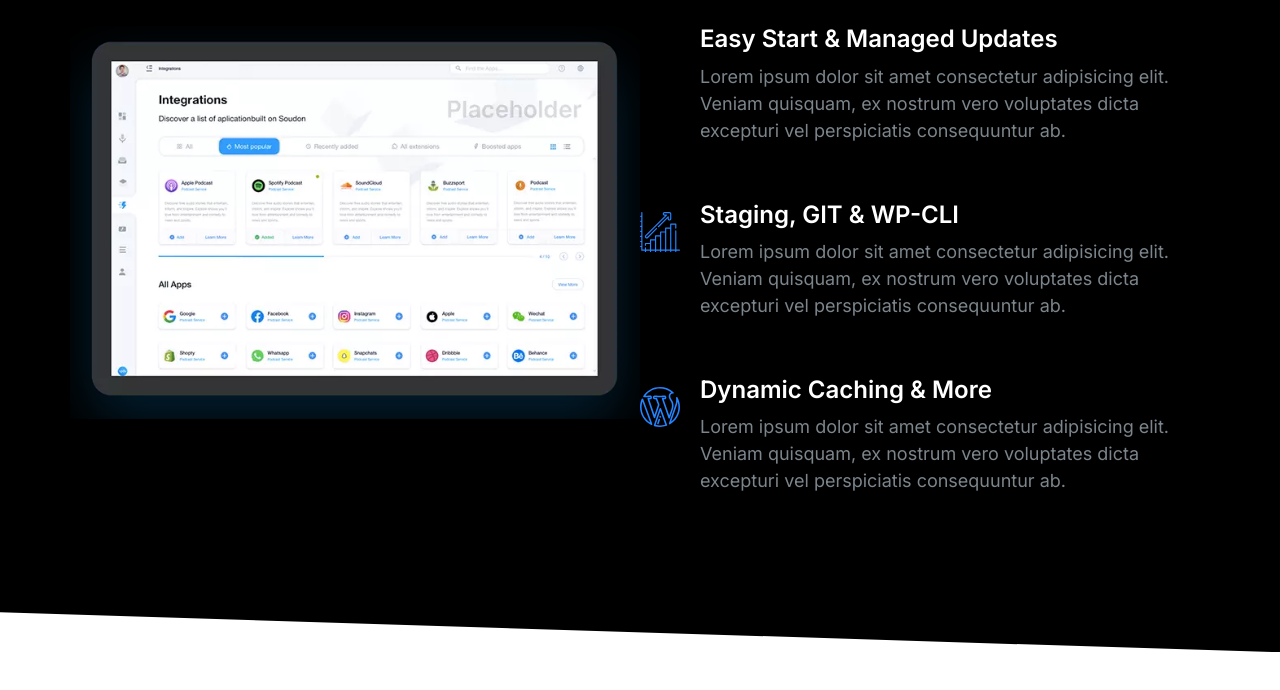
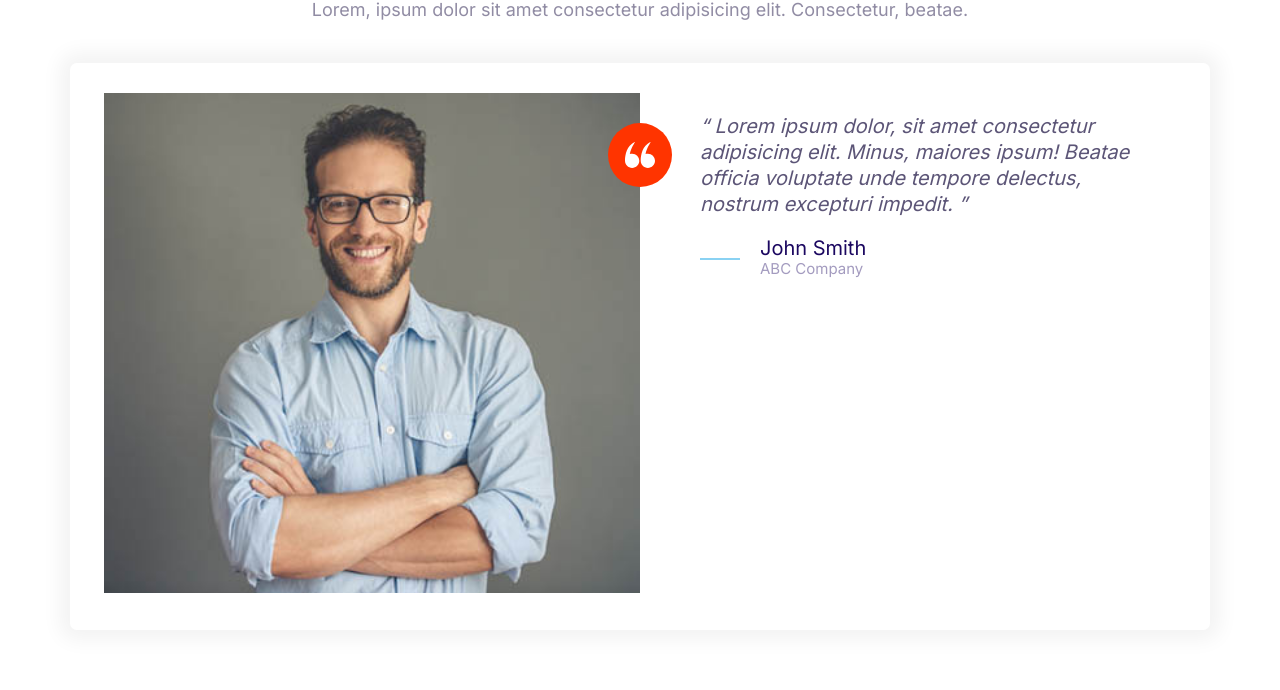
Before and after one commit to isaac-adeoti/moshify, a plain HTML site: page index.html in a window 1280 px wide. Shown: the part 151-841 px from the top of the page. Before the commit the page ends 803 px from the top, so only its background shows below. Drawn offline with Linux system fonts and the light colour scheme.

Commit message:
Add testimonial block component with customer quotes

```diff
--- a/index.html
+++ b/index.html
@@ -14,78 +14,52 @@
     <title>Document</title>
   </head>
   <body>
-    <section class="block block--dark block--skewed-right block-showcase">
+    <section class="block">
       <header class="block__header">
-        <h2>User-friendly Control Panel</h2>
+        <h2>What Our Customers are Saying</h2>
+        <p>
+          Lorem, ipsum dolor sit amet consectetur adipisicing elit. Consectetur,
+          beatae.
+        </p>
       </header>
-      <div class="container grid grid--1x2">
-        <picture>
-          <source
-            type="image/webp"
-            srcset="images/ipad.webp 1x, images/ipad@2x.webp 2x"
+      <div class="container">
+        <div class="card testimonial">
+          <div class="grid grid--1x2">
+            <div class="testimonial__image">
+              <img
+                src="images/testimonial.jpg"
+                alt="A happy smiling customer"
               />
-          <source
-            type="image/png"
-            srcset="images/ipad.png 1x, images/ipad@2x.png 2x"
-          />
-          <img class="block-showcase__image" src="images/ipad.png" alt="" />
-        </picture>
-        <div class="block-showcase__content">
-          <div>
+              <span class="icon-container icon-container--accent">
+                <svg class="icon icon--white icon--small">
+                  <use xlink:href="images/sprite.svg#quotes"></use>
+                </svg>
+              </span>
+            </div>
+            <blockquote class="quote">
+              <p class="quote__text">
+                Lorem ipsum dolor, sit amet consectetur adipisicing elit. Minus,
+                maiores ipsum! Beatae officia voluptate unde tempore delectus,
+                nostrum excepturi impedit.
+              </p>
+              <footer>
                 <div class="media">
                   <div class="media__image">
-                <svg class="icon icon--primary">
-                  <use xlink:href="images/sprite.svg#snap"></use>
+                    <svg class="icon icon--primary quote__line">
+                      <use xlink:href="images/sprite.svg#line"></use>
                     </svg>
                   </div>
                   <div class="media__body">
-                <h3 class="media__title">Easy Start & Managed Updates</h3>
-                <p>
-                  Lorem ipsum dolor sit amet consectetur adipisicing elit.
-                  Veniam quisquam, ex nostrum vero voluptates dicta excepturi
-                  vel perspiciatis consequuntur ab.
-                </p>
+                    <h3 class="media__title quote__author">John Smith</h3>
+                    <p class="quote__organization">ABC Company</p>
                   </div>
                 </div>
-          </div>
-          <div>
-            <div class="media">
-              <div class="media__image">
-                <svg class="icon icon--primary">
-                  <use xlink:href="images/sprite.svg#growth"></use>
-                </svg>
-              </div>
-              <div class="media__body">
-                <h3 class="media__title">Staging, GIT & WP-CLI</h3>
-                <p>
-                  Lorem ipsum dolor sit amet consectetur adipisicing elit.
-                  Veniam quisquam, ex nostrum vero voluptates dicta excepturi
-                  vel perspiciatis consequuntur ab.
-                </p>
-              </div>
-            </div>
-          </div>
-          <div>
-            <div class="media">
-              <div class="media__image">
-                <svg class="icon icon--primary">
-                  <use xlink:href="images/sprite.svg#wordpress"></use>
-                </svg>
-              </div>
-              <div class="media__body">
-                <h3 class="media__title">Dynamic Caching & More</h3>
-                <p>
-                  Lorem ipsum dolor sit amet consectetur adipisicing elit.
-                  Veniam quisquam, ex nostrum vero voluptates dicta excepturi
-                  vel perspiciatis consequuntur ab.
-                </p>
-              </div>
-            </div>
+              </footer>
+            </blockquote>
           </div>
         </div>
       </div>
     </section>
-
     <script src="js/main.js"></script>
   </body>
 </html>
```
Also changed, not shown: components/block-testimonial.html (added, +43 -0 lines). Lines whose indentation alone changed are shown as unchanged.
